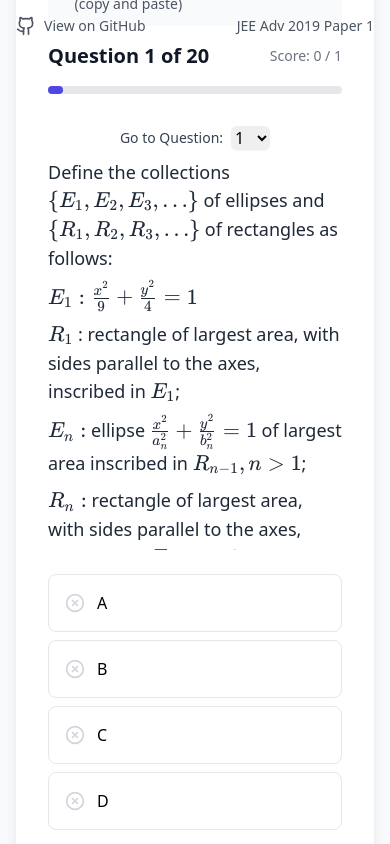
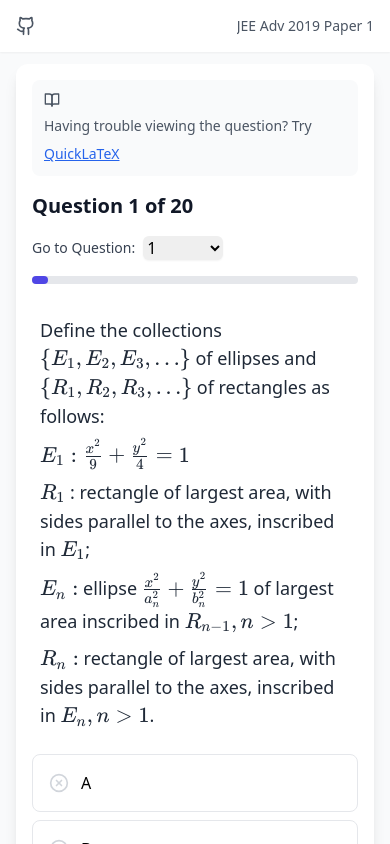
Before and after one commit to nsdevaraj/jeeQuestionBank, a React (Vite) app: page / in a window 390 px wide. Both pictures are taken after a click on the button "Mathematics". Shown: the top 844 px of the page. Built offline with nearby package versions, Linux system fonts and the light colour scheme.

Commit message:
Update App.tsx

```diff
--- a/src/App.tsx
+++ b/src/App.tsx
@@ -95,8 +95,8 @@ const SubjectSelection = ({ onSelectSubject }: { onSelectSubject: (subject: stri
   ];
 
   return (
-    <div className="min-h-screen bg-gray-100 flex items-center justify-center">
-      <div className="bg-white p-8 rounded-lg shadow-lg max-w-md w-full">
+    <div className="min-h-screen bg-gray-100 flex items-center justify-center p-4">
+      <div className="bg-white p-6 sm:p-8 rounded-lg shadow-lg w-full max-w-md mx-4">
         <div className="text-center mb-8">
           <BookOpen className="w-16 h-16 mx-auto text-indigo-600 mb-4" />
           <h1 className="text-2xl font-bold text-gray-800">JEE Question Bank</h1>
@@ -359,13 +359,15 @@ function App() {
   }
 
   return (
-    <div className="min-h-screen bg-gray-50 relative">
+    <div className="min-h-screen bg-gray-50 relative py-16 px-4">
       {showToast && (
-        <div className="fixed top-4 right-4 bg-gray-800 text-white px-4 py-2 rounded-md shadow-lg z-50 animate-fade-in-out">
+        <div className="fixed top-4 right-4 bg-gray-800 text-white px-4 py-2 rounded-md shadow-lg z-50 animate-fade-in-out max-w-[90%] sm:max-w-md">
           Question copied to clipboard, open QuickLaTeX to view the question
         </div>
       )}
-      <div className="absolute top-4 left-4">
+
+      <div className="fixed top-0 left-0 right-0 bg-white shadow-sm z-40 p-4">
+        <div className="max-w-2xl mx-auto flex justify-between items-center">
           <a
             href="https://github.com/nsdevaraj/jeeQuestionBank"
             target="_blank"
@@ -373,28 +375,48 @@ function App() {
             className="flex items-center gap-2 text-gray-600 hover:text-gray-900 transition-colors"
           >
             <Github className="w-5 h-5" />
-          <span className="text-sm">View on GitHub</span>
+            <span className="text-sm hidden sm:inline">View on GitHub</span>
+          </a>
+          <div className="text-gray-600 text-sm max-w-[200px] sm:max-w-xs text-right truncate">
+            {currentQ.description}
+          </div>
+        </div>
+      </div>
+
+      <div className="flex items-center justify-center min-h-screen">
+        <div className="bg-white rounded-xl shadow-lg p-4 sm:p-8 w-full max-w-2xl mx-auto">
+          <div className="mb-6 sm:mb-8">
+            <div className="flex flex-col sm:flex-row items-start sm:items-center gap-2 text-sm text-gray-600 mb-4 bg-gray-50 p-3 rounded-lg">
+              <BookOpen className="w-4 h-4" />
+              <span className="flex-1">Having trouble viewing the question? Try</span>
+              <a href="https://quicklatex.com" target="_blank" rel="noopener noreferrer" className="text-blue-600 hover:text-blue-800 underline">
+                QuickLaTeX
               </a>
             </div>
-      <div className="absolute top-4 right-4 text-gray-600 text-sm max-w-xs text-right">
-        {currentQ.description}
-      </div>
-      <div className="flex items-center justify-center p-4 h-screen">
-        <div className="bg-white rounded-xl shadow-lg p-8 max-w-2xl w-full">
-          <div className="mb-8">
-            <div className="flex items-center gap-2 text-sm text-gray-600 mb-4 bg-gray-50 p-3 rounded-lg">
-              <BookOpen className="w-4 h-4" />
-              <span>Having trouble viewing the question? Try using (copy and paste) </span>
-              <a href="https://quicklatex.com" target="_blank" rel="noopener noreferrer" className="text-blue-600 hover:text-blue-800 underline">QuickLaTeX</a>
-            </div>
-            <div className="flex justify-between items-center mb-4">
+
+            <div className="flex flex-col sm:flex-row justify-between items-start sm:items-center gap-4 mb-4">
               <h2 className="text-xl font-semibold text-gray-900">
                 Question {currentQuestion + 1} of {questions.length}
               </h2>
-              <div className="text-sm text-gray-500">
-                Score: {calculateScore()} / {currentQuestion + 1}
+              <div className="flex items-center gap-2 w-full sm:w-auto">
+                <label htmlFor="questionSelect" className="text-sm font-medium text-gray-700 whitespace-nowrap">
+                  Go to Question:
+                </label>
+                <select
+                  id="questionSelect"
+                  value={currentQuestion}
+                  onChange={handleQuestionSelect}
+                  className="block w-20 rounded-md border-gray-300 shadow-sm focus:border-indigo-500 focus:ring-indigo-500 sm:text-sm"
+                >
+                  {questions.map((_, index) => (
+                    <option key={index} value={index}>
+                      {index + 1}
+                    </option>
+                  ))}
+                </select>
               </div>
             </div>
+
             <div className="w-full bg-gray-200 rounded-full h-2">
               <div
                 className="bg-indigo-600 h-2 rounded-full transition-all duration-300"
@@ -404,25 +426,11 @@ function App() {
               />
             </div>
           </div>
-          <div className="flex justify-center items-center gap-2 mt-4">
-            <label htmlFor="questionSelect" className="text-sm font-medium text-gray-700">Go to Question:</label>
-            <select
-              id="questionSelect"
-              value={currentQuestion}
-              onChange={handleQuestionSelect}
-              className="block w-18 rounded-md border-gray-300 shadow-sm focus:border-indigo-500 focus:ring-indigo-500 sm:text-sm"
-            >
-              {questions.map((_, index) => (
-                <option key={index} value={index}>
-                  {index + 1}
-                </option>
-              ))}
-            </select>
-          </div>
-          <div className="mb-8">
+
+          <div className="mb-6 sm:mb-8">
             <div className="text-lg text-gray-800 mb-6">
               <div className="relative group">
-              <div className="max-h-[400px] overflow-y-auto">
+                <div className="max-h-[50vh] overflow-y-auto px-2">
                   {renderMath(currentQ.question)}
                 </div>
                 <button
@@ -431,13 +439,14 @@ function App() {
                     setShowToast(true);
                     setTimeout(() => setShowToast(false), 2000);
                   }}
-                className="absolute top-0 right-0 p-2 opacity-0 group-hover:opacity-100 transition-opacity"
+                  className="absolute top-2 right-2 p-2 bg-white rounded-full shadow-sm opacity-0 group-hover:opacity-100 transition-opacity"
                   title="Copy question"
                 >
                   <Copy className="w-5 h-5 text-gray-500 hover:text-gray-700" />
                 </button>
               </div>
             </div>
+
             <div className="space-y-3">
               {currentQ.type === "MCQ" && (
                 <div className="space-y-2">
@@ -445,8 +454,7 @@ function App() {
                     <button
                       key={option}
                       onClick={() => handleAnswer(option)}
-                      className={`w-full text-left p-4 rounded-lg border transition-all ${
-                        answers[currentQuestion]?.[0] === option
+                      className={`w-full text-left p-4 rounded-lg border transition-all ${answers[currentQuestion]?.[0] === option
                         ? 'border-indigo-600 bg-indigo-50'
                         : 'border-gray-200 hover:border-indigo-300'
                         }`}
@@ -462,8 +470,7 @@ function App() {
                     <button
                       key={option}
                       onClick={() => handleMultiAnswer(option)}
-                      className={`w-full text-left p-4 rounded-lg border transition-all ${
-                        answers[currentQuestion]?.includes(option)
+                      className={`w-full text-left p-4 rounded-lg border transition-all ${answers[currentQuestion]?.includes(option)
                         ? 'border-indigo-600 bg-indigo-50'
                         : 'border-gray-200 hover:border-indigo-300'
                         }`}
@@ -491,12 +498,12 @@ function App() {
               )}
             </div>
           </div>
-          <div className="flex justify-end">
+
+          <div className="flex justify-end mt-6">
             <button
               onClick={handleNext}
               disabled={!answers[currentQuestion]}
-              className={`px-6 py-2 rounded-lg transition-all ${
-                answers[currentQuestion]
+              className={`w-full sm:w-auto px-6 py-2 rounded-lg transition-all ${answers[currentQuestion]
                 ? 'bg-indigo-600 text-white hover:bg-indigo-700'
                 : 'bg-gray-200 text-gray-400 cursor-not-allowed'
                 }`}
```
Lines whose indentation alone changed are shown as unchanged.
